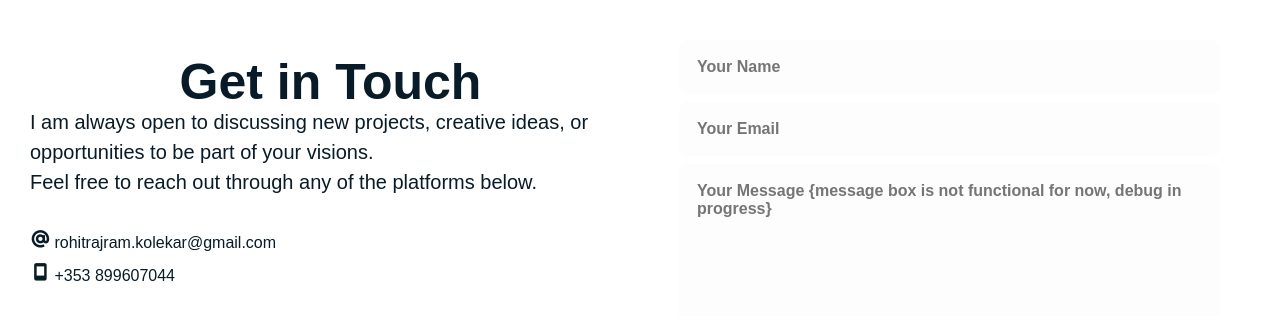
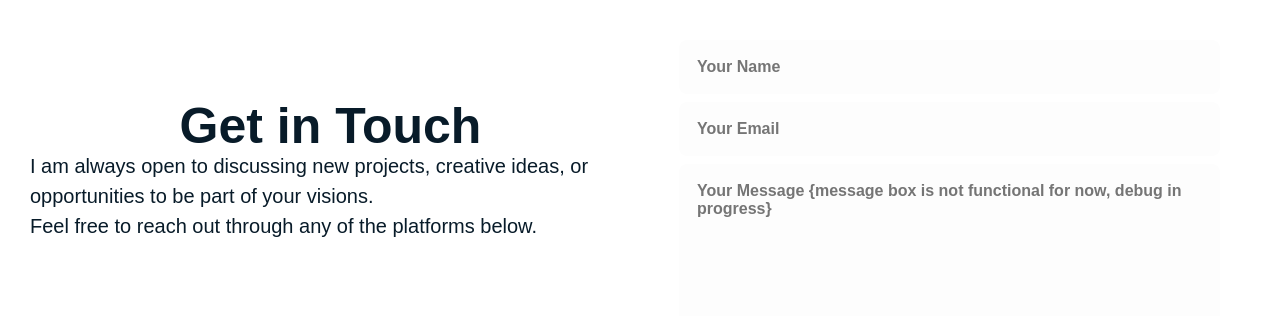
Before and after one commit to kolekarr/Portfolio_Rohit-Kolekar, a plain HTML site: page index.html in a window 1280 px wide. Shown: the part 5084-5400 px from the top of the page. Drawn offline with nearby package versions, Linux system fonts and the light colour scheme.

Commit message:
Removed email and contact details for security reason
Removed email and contact details for security reason

```diff
--- a/index.html
+++ b/index.html
@@ -279,8 +279,8 @@
         <br>Feel free to reach out through any of the platforms below.</br>
       </p>
       <div class="contact-list">
-        <li><i class="bx bx-at"></i> rohitrajram.kolekar@gmail.com</li>
-        <li><i class="bx bx-mobile"></i> +353 899607044</li>
+        <!--<li><i class="bx bx-at"></i> rohitrajram.kolekar@gmail.com</li>-->
+        <!--<li><i class="bx bx-mobile"></i> +353 899607044</li>-->
       </div>
       <div class="contact-icons">
         <a href="https://www.linkedin.com/in/rohit-rajaram-kolekar/"><i class="bx bxl-linkedin"></i></a>
```
